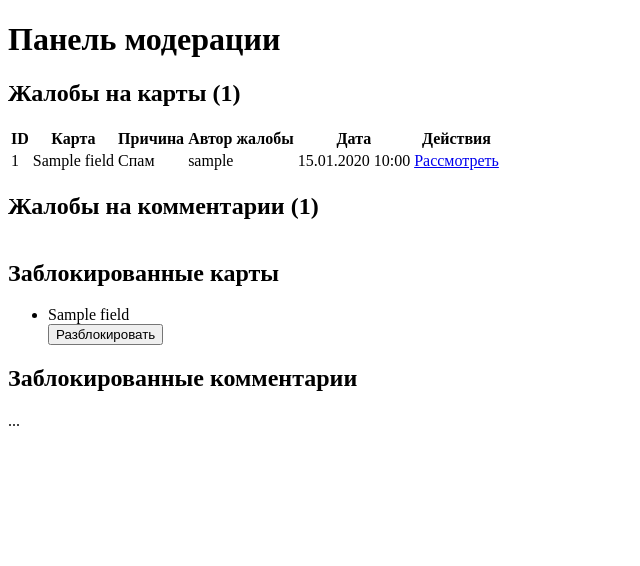
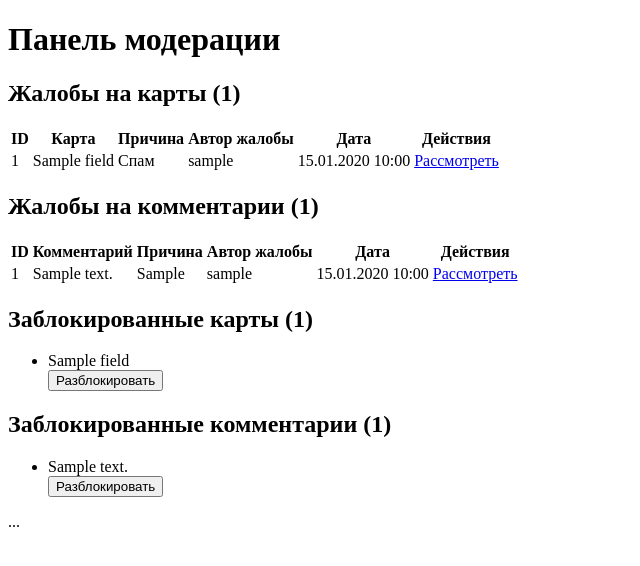
Before and after one commit to Avanyankar/AlgEdu, a Django app: template team_website/main_app/templates/moderation/panel.html in a window 1280 px wide. Shown: the part 26-592 px from the top of the page, without its empty margins (0-640 px from the left). Run offline with Django 5.2, Linux system fonts and the light colour scheme; tables that the repository leaves empty hold one stand-in row (values such as "Sample post"); the template is opened without the code that fills it: values that come from a table or form of the project are taken from there, most other values are stand-ins (such as "Sample title", 1, 10 or a date in 2020).

Commit message:
count_reports

```diff
--- a/team_website/main_app/templates/moderation/panel.html
+++ b/team_website/main_app/templates/moderation/panel.html
@@ -4,9 +4,10 @@
 <div class="container mt-4">
     <h1 class="mb-4">Панель модерации</h1>
 
+    <!-- Жалобы на карты -->
     <div class="card mb-4">
         <div class="card-header bg-primary text-white">
-            <h2 class="h5 mb-0">Жалобы на карты ({{ field_reports.count }})</h2>
+            <h2 class="h5 mb-0">Жалобы на карты ({{ field_reports|length }})</h2>
         </div>
         <div class="card-body">
             {% if field_reports %}
@@ -47,14 +48,42 @@
         </div>
     </div>
 
+    <!-- Жалобы на комментарии -->
     <div class="card mb-4">
         <div class="card-header bg-primary text-white">
-            <h2 class="h5 mb-0">Жалобы на комментарии ({{ comment_reports.count }})</h2>
+            <h2 class="h5 mb-0">Жалобы на комментарии ({{ comment_reports|length }})</h2>
         </div>
         <div class="card-body">
             {% if comment_reports %}
             <div class="table-responsive">
                 <table class="table table-hover">
+                    <thead>
+                        <tr>
+                            <th>ID</th>
+                            <th>Комментарий</th>
+                            <th>Причина</th>
+                            <th>Автор жалобы</th>
+                            <th>Дата</th>
+                            <th>Действия</th>
+                        </tr>
+                    </thead>
+                    <tbody>
+                        {% for report in comment_reports %}
+                        <tr>
+                            <td>{{ report.id }}</td>
+                            <td>{{ report.comment.text|truncatechars:50 }}</td>
+                            <td>{{ report.get_reason_display }}</td>
+                            <td>{{ report.user.username }}</td>
+                            <td>{{ report.created_at|date:"d.m.Y H:i" }}</td>
+                            <td>
+                                <a href="{% url 'resolve_comment_report' report.id %}"
+                                   class="btn btn-sm btn-outline-primary">
+                                    Рассмотреть
+                                </a>
+                            </td>
+                        </tr>
+                        {% endfor %}
+                    </tbody>
                 </table>
             </div>
             {% else %}
@@ -63,11 +92,12 @@
         </div>
     </div>
 
+    <!-- Заблокированный контент -->
     <div class="row">
         <div class="col-md-6">
             <div class="card">
                 <div class="card-header bg-warning">
-                    <h2 class="h5 mb-0">Заблокированные карты</h2>
+                    <h2 class="h5 mb-0">Заблокированные карты ({{ blocked_fields|length }})</h2>
                 </div>
                 <div class="card-body">
                     {% if blocked_fields %}
@@ -94,9 +124,26 @@
         <div class="col-md-6">
             <div class="card">
                 <div class="card-header bg-warning">
-                    <h2 class="h5 mb-0">Заблокированные комментарии</h2>
+                    <h2 class="h5 mb-0">Заблокированные комментарии ({{ blocked_comments|length }})</h2>
                 </div>
                 <div class="card-body">
+                    {% if blocked_comments %}
+                    <ul class="list-group">
+                        {% for comment in blocked_comments %}
+                        <li class="list-group-item d-flex justify-content-between align-items-center">
+                            {{ comment.text|truncatechars:50 }}
+                            <form method="post" action="{% url 'unblock_content' 'comment' comment.id %}">
+                                {% csrf_token %}
+                                <button type="submit" class="btn btn-sm btn-success">
+                                    Разблокировать
+                                </button>
+                            </form>
+                        </li>
+                        {% endfor %}
+                    </ul>
+                    {% else %}
+                    <div class="alert alert-info">Нет заблокированных комментариев</div>
+                    {% endif %}
                 </div>
             </div>
         </div>
```
